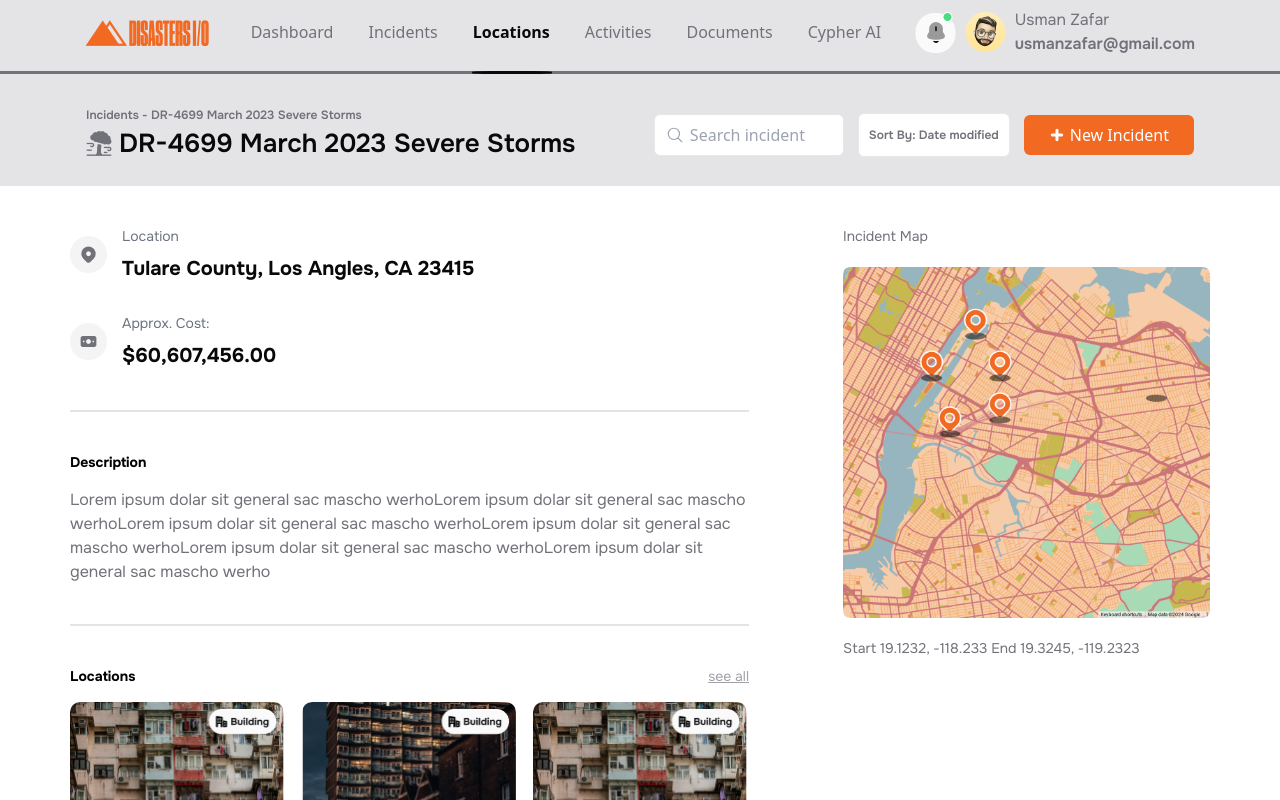
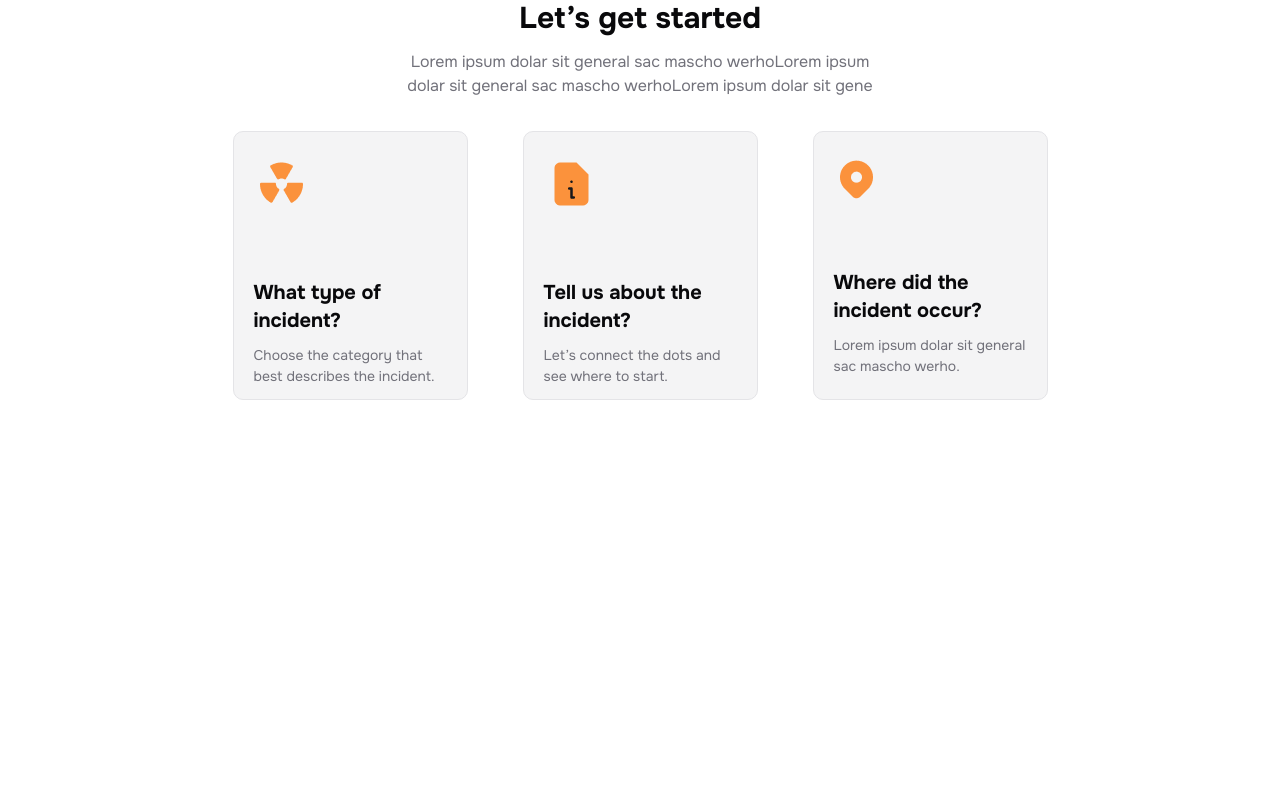
Before and after one commit to anishossain515/DISASTARISI-O, a React (Vite) app: page /location in a window 1280 px wide. Shown: the top 800 px of the page. Built offline with nearby package versions, Linux system fonts and the light colour scheme.

Commit message:
Incident Page 1 Done

```diff
--- a/src/App.jsx
+++ b/src/App.jsx
@@ -2,25 +2,29 @@ import { BrowserRouter, Route, Routes } from 'react-router-dom'
 import './index.css'
 import { Navbar } from './components/CommonCotains/Navber/Navbar'
 import { Dashboard } from './components/Contains/Dashboard'
-import { Incidents } from './components/Contains/Incidents'
+import { Incidents } from './components/Contains/Incidents/Incidents'
 import { Location } from './components/Contains/Location/Location'
+import { IncidentPage1 } from './components/Contains/Incidents/IncidentPage1'
 
 
 function App() {
   return (
-    <BrowserRouter>
-       <Routes>
+    // <BrowserRouter>
+    //    <Routes>
 
-          <Route path='' element={<Navbar/>}>
-          <Route path='/' element={<Dashboard/>} />
-          <Route path='/incidents' element={<Incidents/>} />
-          <Route path='/location' element={<Location/>}/>
+    //       <Route path='' element={<Navbar/>}>
+    //       <Route path='/' element={<Dashboard/>} />
+    //       <Route path='/incidents' element={<Incidents/>} />
+    //       <Route path='/location' element={<Location/>}/>
 
-          </Route>
+    //       </Route>
 
-       </Routes>
-    </BrowserRouter>
+    //    </Routes>
+    // </BrowserRouter>
 
+    <>
+      <IncidentPage1/>
+    </>
 
 
 
--- a/src/components/CommonCotains/IncidentsDes.jsx
+++ b/src/components/CommonCotains/IncidentsDes.jsx
@@ -1,11 +1,16 @@
-import React from 'react'
+import React, { useState } from 'react'
 
-export const IncidentsDes = () => {
+export const IncidentsDes = ({image,name}) => {
+   const [IsSelect,setIsSelect] = useState(false)
+
+   const ToggleSelect = ()=>{
+     setIsSelect(!IsSelect)
+   }
   return (
-    <div className='w-[180px] h-[69px] rounded-[6px] bg-[#F4F4F5] border-Light-Gray px-[20px] py-[22px] flex items-center gap-[10px] hover:bg-Saffron group cursor-pointer transition-colors duration-150 '>
+    <button onClick={ToggleSelect} className={`w-[180px] h-[69px] rounded-[6px]  border-Light-Gray px-[20px] py-[22px] flex items-center gap-[10px]  cursor-pointer transition-colors duration-150 ${IsSelect ? 'bg-Saffron' : 'bg-[#F4F4F5]'} `}>
 
-        <img src="/incidents1.png" alt="incidents" className='group-hover:filter group-hover:brightness-0 group-hover:invert'/>
-        <p className='font-onest text-[14px] text-Gray group-hover:text-white'>Avalanche</p>
-    </div>
+        <img src={image} alt={name} className={`${IsSelect ? 'filter brightness-0 invert' : ''}`}/>
+        <p className={`font-onest text-[14px]  ${IsSelect ? "text-white":'text-Gray'}`}>{name}</p>
+    </button>
   )
 }
--- a/src/components/CommonCotains/IncidentsInfo.jsx
+++ b/src/components/CommonCotains/IncidentsInfo.jsx
@@ -1,13 +1,13 @@
 import React from 'react'
 
-export const IncidentsInfo = () => {
+export const IncidentsInfo = ({image,type,details}) => {
   return (
     <div className='w-[235px]  h-[269px] bg-[#F4F4F5] border border-Light-Gray rounded-[10px] px-[20px] py-[25px] '>
-       <img src="/Frame1.png" alt="Frame" />
+       <img src={image} alt="Incidents" />
 
        <div className='font-onest pt-[68px]'>
-         <h1 className='font-bold text-xl text-Rich-Black'>What type of incident?</h1>
-         <p className='text-[14px] pt-[10px] text-Gray '>Choose the category that best describes the incident.</p>
+         <h1 className='font-bold text-xl text-Rich-Black'>{type}</h1>
+         <p className='text-[14px] pt-[10px] text-Gray '>{details}</p>
        </div>
     </div>
   )
--- /dev/null
+++ b/src/components/Contains/Incidents/IncidentPage1.jsx
@@ -0,0 +1,34 @@
+import React from 'react'
+import { Container } from '../../common/Container'
+import { IncidentsInfo } from '../../CommonCotains/IncidentsInfo'
+import incidentsInfo from '../../Json Data/Data.json'
+
+export const IncidentPage1 = () => {
+  return (
+    <section>
+       <Container>
+
+           <div>
+
+           <h1 className='font-onest font-bold text-3xl text-center text-Rich-Black '>Let’s get started</h1>
+           <p className='font-onest text-Gray text-center w-[468px] mx-auto pt-[14px]'>Lorem ipsum dolar sit general sac mascho werhoLorem ipsum dolar sit general sac mascho werhoLorem ipsum dolar sit gene</p>
+
+           <div className='pt-[33px] flex items-center justify-center gap-[55px]'>
+
+            {
+                incidentsInfo.Incidents.map(({image,type,details},index)=>(
+
+                     <IncidentsInfo image={image} type={type} details={details} key={index} />
+
+                ))
+            }
+
+
+           </div>
+
+           </div>
+
+       </Container>
+    </section>
+  )
+}
--- a/src/components/Contains/Incidents.jsx
+++ b/src/components/Contains/Incidents/Incidents.jsx
@@ -1,7 +1,7 @@
 import React from 'react'
-import { Contains } from './Contains'
-import DisastersInfo from '../Json Data/Data.json'
-import { Disasters } from '../CommonCotains/Disasters'
+import { Contains } from '../Contains'
+import DisastersInfo from '../../Json Data/Data.json'
+import { Disasters } from '../../CommonCotains/Disasters'
 
 export const Incidents = () => {
   return (
--- a/src/components/common/Container.jsx
+++ b/src/components/common/Container.jsx
@@ -3,7 +3,7 @@ import { cn } from '../lib/Cn'
 
 export const Container = ({children,className}) => {
   return (
-    <div className={cn('w-full mx-auto max-w-screen-[815px] ',className)}>
+    <div className={cn('w-[815px] mx-auto ',className)}>
         {children}
     </div>
   )
```
Also changed, not shown: src/components/CommonCotains/Navber/Navbar.jsx (+7 -7 lines).
